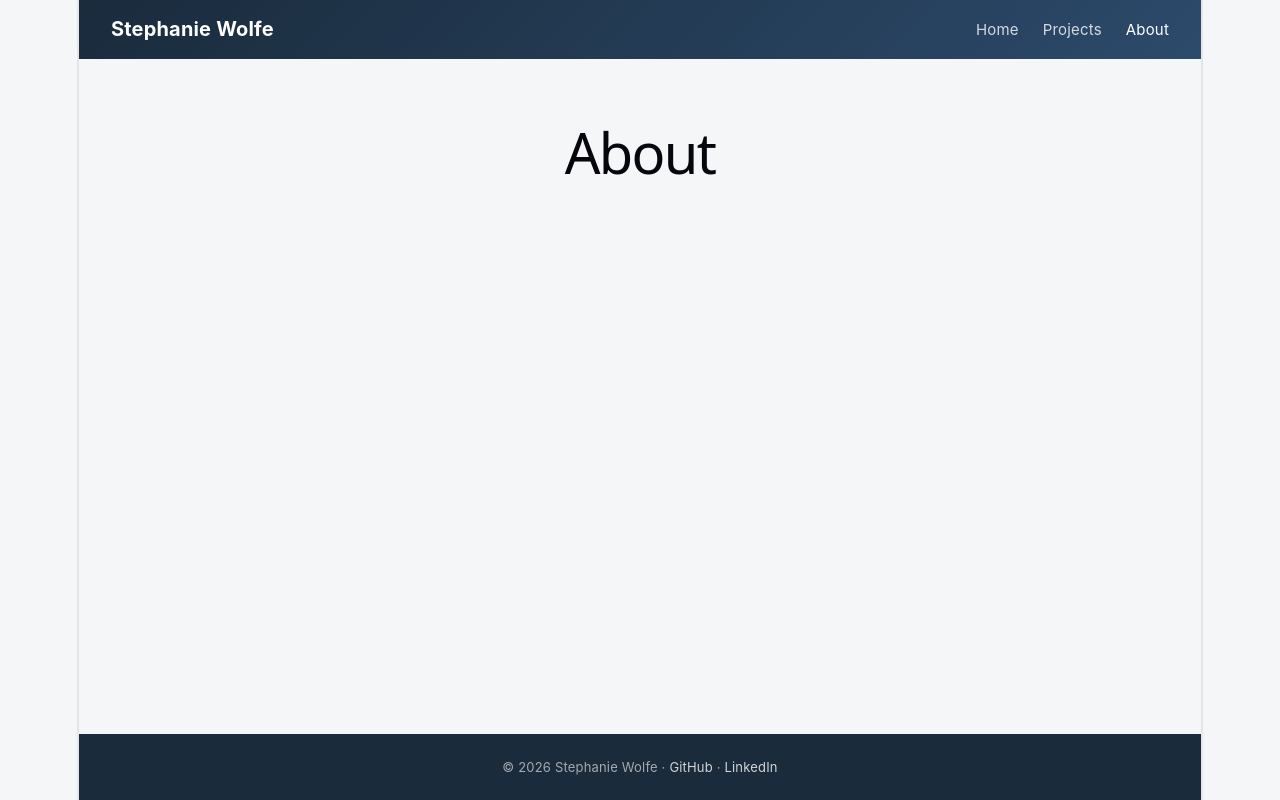
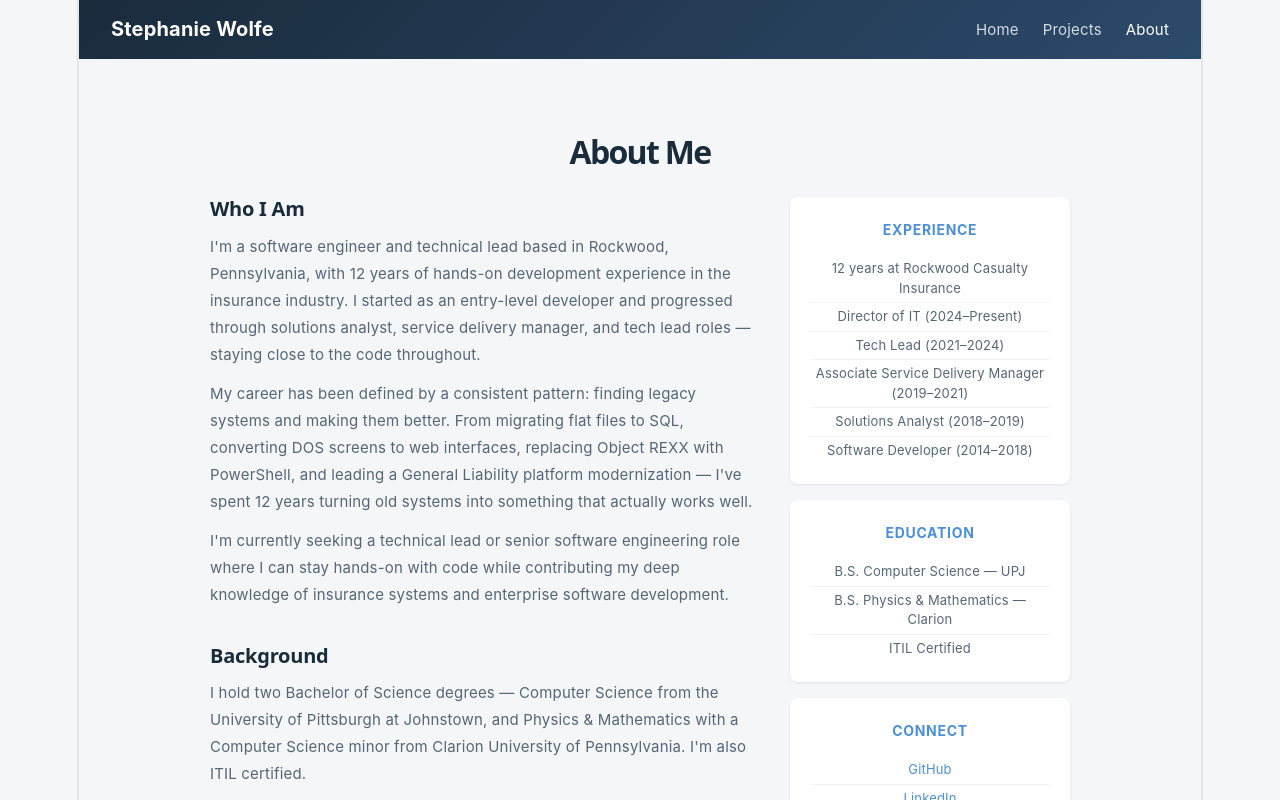
Before and after one commit to StephanieWolfe/wolfe-portfolio, a Vue app: page /about in a window 1280 px wide. Shown: the top 800 px of the page. Built offline with nearby package versions, Linux system fonts and the light colour scheme.

Commit message:
Add projects and about pages

```diff
--- a/src/views/About.vue
+++ b/src/views/About.vue
@@ -1,5 +1,145 @@
 <template>
-  <div>
-    <h1>About</h1>
+  <div class="about">
+    <h1>About Me</h1>
+
+    <div class="about-grid">
+      <div class="about-main">
+        <section class="about-section">
+          <h2>Who I Am</h2>
+          <p>I'm a software engineer and technical lead based in Rockwood, Pennsylvania, with 12 years of hands-on development experience in the insurance industry. I started as an entry-level developer and progressed through solutions analyst, service delivery manager, and tech lead roles — staying close to the code throughout.</p>
+          <p>My career has been defined by a consistent pattern: finding legacy systems and making them better. From migrating flat files to SQL, converting DOS screens to web interfaces, replacing Object REXX with PowerShell, and leading a General Liability platform modernization — I've spent 12 years turning old systems into something that actually works well.</p>
+          <p>I'm currently seeking a technical lead or senior software engineering role where I can stay hands-on with code while contributing my deep knowledge of insurance systems and enterprise software development.</p>
+        </section>
+
+        <section class="about-section">
+          <h2>Background</h2>
+          <p>I hold two Bachelor of Science degrees — Computer Science from the University of Pittsburgh at Johnstown, and Physics & Mathematics with a Computer Science minor from Clarion University of Pennsylvania. I'm also ITIL certified.</p>
+          <p>My professional stack is COBOL, JavaScript, SQL, and PowerShell across enterprise insurance systems. More recently I've been building with Node.js, Express, Vue, React, and PostgreSQL — demonstrated by the Insurance Quote App I built and deployed from scratch, including an AI integration using the Anthropic Claude API.</p>
+        </section>
+
+        <section class="about-section">
+          <h2>What I'm Looking For</h2>
+          <p>A role at a company where engineering quality matters and the work has real impact. I'm particularly interested in insurance software companies (insurtech) where my 12 years of carrier-side experience is directly applicable — I've been on the other side of the software these companies build.</p>
+          <p>I want to keep coding. Not just reviewing code or making architecture decisions — actually writing and shipping software regularly.</p>
+        </section>
+      </div>
+
+      <div class="about-sidebar">
+        <div class="sidebar-card">
+          <h3>Experience</h3>
+          <ul>
+            <li>12 years at Rockwood Casualty Insurance</li>
+            <li>Director of IT (2024–Present)</li>
+            <li>Tech Lead (2021–2024)</li>
+            <li>Associate Service Delivery Manager (2019–2021)</li>
+            <li>Solutions Analyst (2018–2019)</li>
+            <li>Software Developer (2014–2018)</li>
+          </ul>
+        </div>
+
+        <div class="sidebar-card">
+          <h3>Education</h3>
+          <ul>
+            <li>B.S. Computer Science — UPJ</li>
+            <li>B.S. Physics & Mathematics — Clarion</li>
+            <li>ITIL Certified</li>
+          </ul>
+        </div>
+
+        <div class="sidebar-card">
+          <h3>Connect</h3>
+          <ul>
+            <li><a href="https://github.com/StephanieWolfe" target="_blank">GitHub</a></li>
+            <li><a href="https://linkedin.com/in/stephanie-wolfe" target="_blank">LinkedIn</a></li>
+            <li><a href="mailto:stephymeyers1990@gmail.com">stephymeyers1990@gmail.com</a></li>
+          </ul>
+        </div>
+      </div>
+    </div>
   </div>
 </template>
+
+<script>
+export default {
+  name: 'About'
+}
+</script>
+
+<style scoped>
+.about h1 {
+  font-size: 32px;
+  font-weight: 700;
+  margin-bottom: 32px;
+  color: #1A2B3C;
+}
+
+.about-grid {
+  display: grid;
+  grid-template-columns: 1fr 280px;
+  gap: 32px;
+  align-items: start;
+}
+
+.about-section {
+  margin-bottom: 36px;
+}
+
+.about-section h2 {
+  font-size: 20px;
+  font-weight: 600;
+  color: #1A2B3C;
+  margin-bottom: 12px;
+  text-align: left;
+}
+
+.about-section p {
+  font-size: 15px;
+  color: #556677;
+  line-height: 1.8;
+  margin-bottom: 12px;
+  text-align: left;
+}
+
+.sidebar-card {
+  background: white;
+  border-radius: 8px;
+  padding: 20px;
+  box-shadow: 0 1px 3px rgba(0,0,0,0.08);
+  margin-bottom: 16px;
+}
+
+.sidebar-card h3 {
+  font-size: 14px;
+  font-weight: 700;
+  color: #4A90D9;
+  text-transform: uppercase;
+  letter-spacing: 0.05em;
+  margin-bottom: 12px;
+}
+
+.sidebar-card ul {
+  list-style: none;
+  padding: 0;
+}
+
+.sidebar-card ul li {
+  font-size: 13px;
+  color: #556677;
+  padding: 4px 0;
+  border-bottom: 1px solid #F0F2F4;
+  line-height: 1.5;
+}
+
+.sidebar-card ul li:last-child {
+  border-bottom: none;
+}
+
+.sidebar-card a {
+  color: #4A90D9;
+  text-decoration: none;
+}
+
+.sidebar-card a:hover {
+  text-decoration: underline;
+}
+</style>
--- a/src/views/Projects.vue
+++ b/src/views/Projects.vue
@@ -1,5 +1,153 @@
 <template>
-  <div>
+  <div class="projects">
     <h1>Projects</h1>
+    <p class="subtitle">A collection of things I've built — from enterprise insurance systems to modern full-stack applications.</p>
+
+    <div class="project-list">
+      <div class="project-card" v-for="project in projects" :key="project.id">
+        <div class="project-header">
+          <h2>{{ project.title }}</h2>
+          <span class="project-tag">{{ project.tag }}</span>
+        </div>
+        <p class="project-desc">{{ project.description }}</p>
+        <p class="project-tech">{{ project.tech }}</p>
+        <div class="project-links">
+          <a v-if="project.liveUrl" :href="project.liveUrl" target="_blank" class="btn btn-primary">Live Demo</a>
+          <a v-if="project.githubUrl" :href="project.githubUrl" target="_blank" class="btn btn-secondary">View Code</a>
+        </div>
+      </div>
+    </div>
   </div>
 </template>
+
+<script>
+export default {
+  name: 'Projects',
+  data() {
+    return {
+      projects: [
+        {
+          id: 1,
+          title: 'Insurance Quote App',
+          tag: 'Full-Stack',
+          description: 'A full-stack auto insurance application with a rules-based premium calculation engine factoring driver age, vehicle age, and coverage type. Includes an AI-powered coverage recommendation feature using the Anthropic Claude API, grounded in real calculated data to prevent hallucinated pricing.',
+          tech: 'Vue · Node.js · Express · PostgreSQL · Zod · Anthropic API · Render',
+          liveUrl: 'https://insurance-api-client.onrender.com',
+          githubUrl: 'https://github.com/StephanieWolfe/insurance-api'
+        },
+        {
+          id: 2,
+          title: 'General Liability Platform Modernization',
+          tag: 'Legacy Modernization',
+          description: 'Led and contributed hands-on development to replace a 20-30 year old General Liability insurance platform. Converted hardcoded rate values to database-driven tables, migrated flat files to SQL, transitioned DOS-based screens to a web interface, and implemented fillable PDF generation using Apache FOP — all built in COBOL.',
+          tech: 'COBOL · SQL · HTML · Apache FOP',
+          liveUrl: null,
+          githubUrl: null
+        },
+        {
+          id: 3,
+          title: 'General Ledger Data Migration',
+          tag: 'Data Migration',
+          description: 'Converted the General Ledger system from flat file storage to SQL tables, consolidating four separate ledger detail files into a single unified database table. Improved data integrity, simplified downstream reporting, and reduced maintenance overhead.',
+          tech: 'COBOL · SQL · MySQL',
+          liveUrl: null,
+          githubUrl: null
+        },
+        {
+          id: 4,
+          title: 'Access to Snowflake Migration',
+          tag: 'In Progress',
+          description: 'Leading migration of a Microsoft Access database to Snowflake cloud data platform. Conducted initial technical investigation, defined the migration approach and data mapping strategy, and directed the development team on implementation path.',
+          tech: 'Snowflake · SQL · Microsoft Access',
+          liveUrl: null,
+          githubUrl: null
+        }
+      ]
+    }
+  }
+}
+</script>
+
+<style scoped>
+.projects h1 {
+  font-size: 32px;
+  font-weight: 700;
+  margin-bottom: 12px;
+  color: #1A2B3C;
+}
+
+.subtitle {
+  font-size: 16px;
+  color: #556677;
+  margin-bottom: 40px;
+  line-height: 1.6;
+}
+
+.project-list {
+  display: flex;
+  flex-direction: column;
+  gap: 24px;
+}
+
+.project-card {
+  background: white;
+  border-radius: 10px;
+  padding: 28px;
+  box-shadow: 0 1px 3px rgba(0,0,0,0.08);
+}
+
+.project-header {
+  display: flex;
+  align-items: center;
+  gap: 12px;
+  margin-bottom: 12px;
+}
+
+.project-header h2 {
+  font-size: 20px;
+  font-weight: 600;
+  color: #1A2B3C;
+  margin: 0;
+}
+
+.project-tag {
+  background-color: #EEF5FB;
+  color: #4A90D9;
+  font-size: 12px;
+  font-weight: 600;
+  padding: 3px 10px;
+  border-radius: 12px;
+}
+
+.project-desc {
+  font-size: 14px;
+  color: #556677;
+  line-height: 1.7;
+  margin-bottom: 10px;
+}
+
+.project-tech {
+  font-size: 13px;
+  color: #4A90D9;
+  font-weight: 500;
+  margin-bottom: 16px;
+}
+
+.project-links {
+  display: flex;
+  gap: 12px;
+}
+
+.btn {
+  padding: 10px 20px;
+  border-radius: 6px;
+  text-decoration: none;
+  font-size: 14px;
+  font-weight: 500;
+  transition: opacity 0.15s ease;
+}
+
+.btn:hover { opacity: 0.85; }
+.btn-primary { background-color: #4A90D9; color: white; }
+.btn-secondary { background-color: white; color: #1A2B3C; border: 1px solid #D5DCE3; }
+</style>
```
